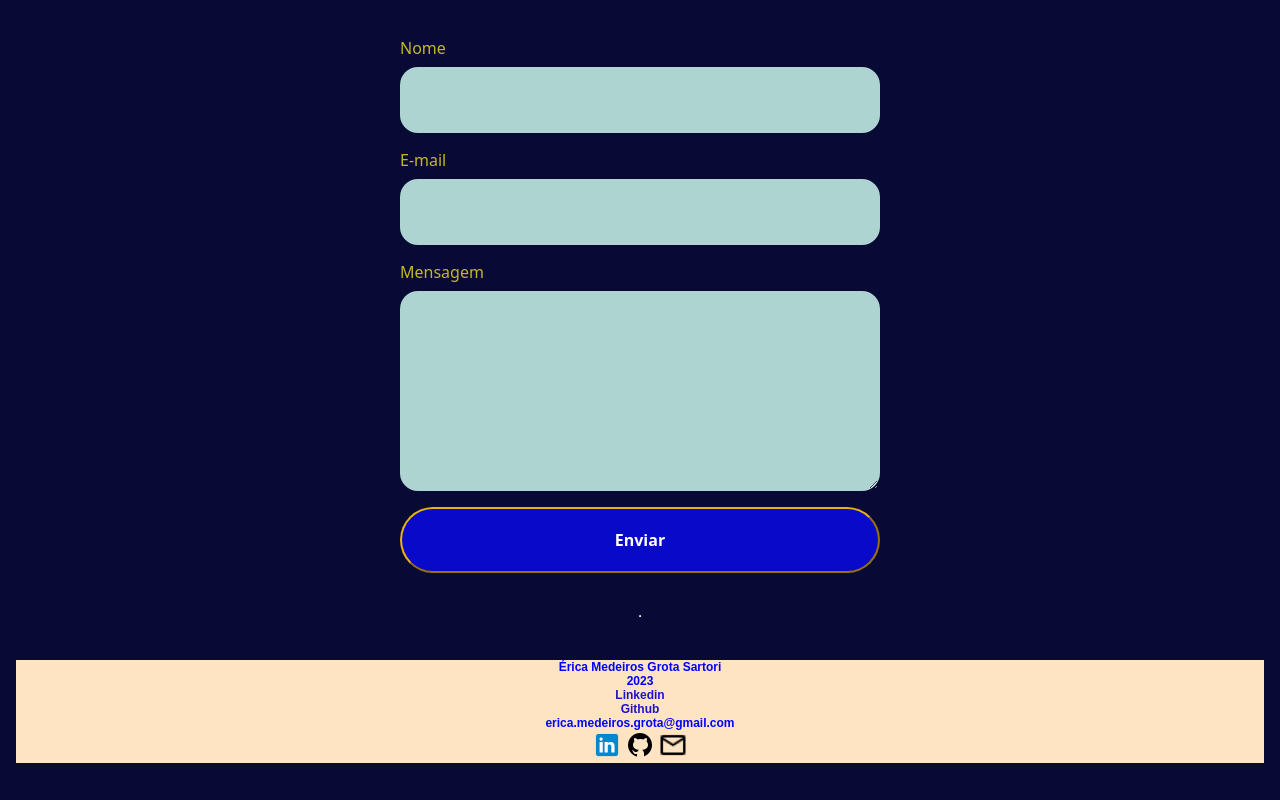
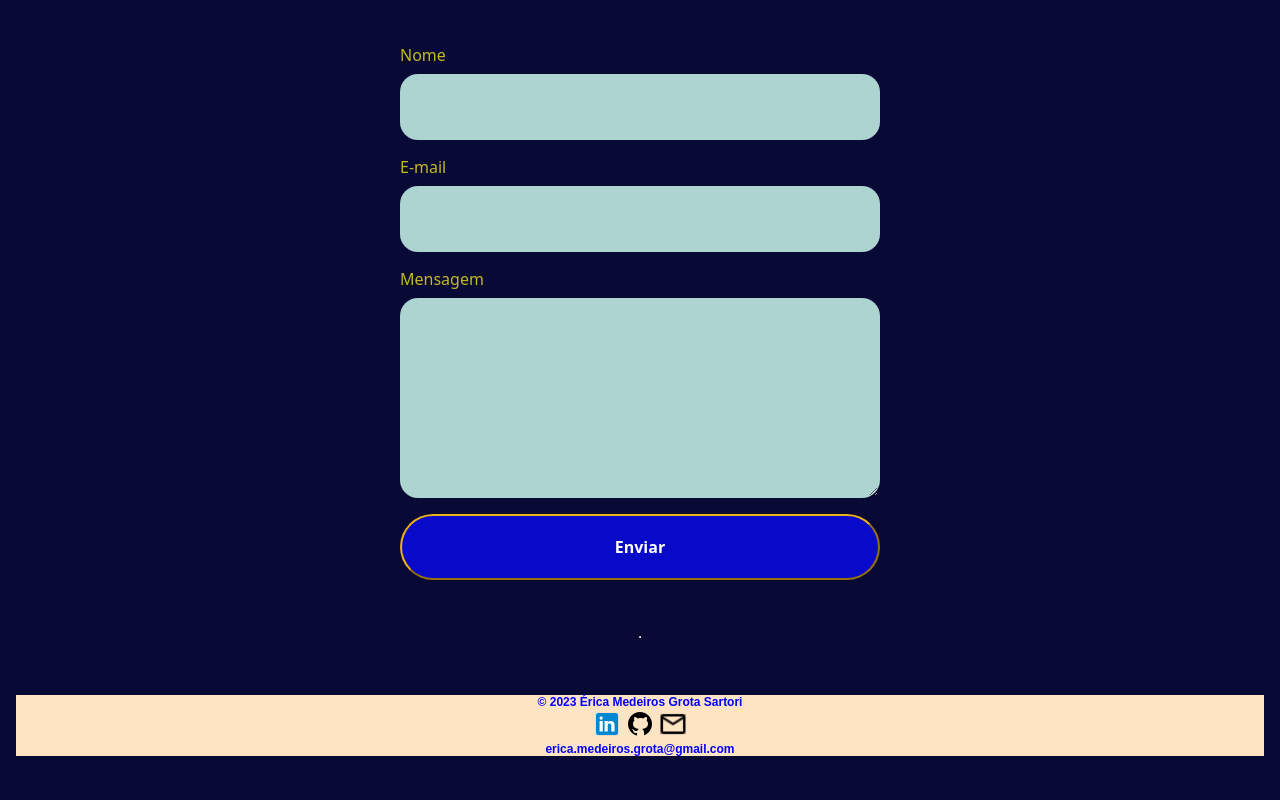
Before and after one commit to EricaMGS/EricaMGS.github.io, a plain HTML site: page form.html in a window 1280 px wide. Drawn offline with Linux system fonts and the light colour scheme.

Commit message:
footer links nas imagens, copyright

```diff
--- a/form.html
+++ b/form.html
@@ -7,7 +7,7 @@
     <link rel="preconnect" href="https://fonts.googleapis.com">
 <link rel="preconnect" href="https://fonts.gstatic.com" crossorigin>
 <link href="https://fonts.googleapis.com/css2?family=Great+Vibes&family=Satisfy&family=Source+Serif+4:ital,opsz,wght@0,8..60,500;1,8..60,200;1,8..60,300&family=Tajawal:wght@200&display=swap" rel="stylesheet">
-<link rel="shortcut icon" href="foguete.png">
+<link rel="shortcut icon" href="contact_page.png">
 <link rel="stylesheet" href="estiloform.css">
 <script defer src="app.js"></script>
 </head>
@@ -29,16 +29,11 @@
 
       <hr>
       <footer class=".fontrodape">
-        <p>Érica Medeiros Grota Sartori<br> 2023</p>
-        <p><a href="https://www.linkedin.com/in/erica-medeiros-grota-sartori/" target="_blank">Linkedin</a></p>
-        <p><a href="https://github.com/EricaMGS" target="_blank">Github</a></p>
-        <p>erica.medeiros.grota@gmail.com</p>
-        <p>
-        <img src="in.png" alt="linkedin">
-        <img src="github.png" alt="github">
-       <img src="email.png" alt="email" >
-    </p>
-    </footer>
+          <p>  © 2023 Érica Medeiros Grota Sartori</p>
+          <p><a href="https://www.linkedin.com/in/erica-medeiros-grota-sartori/" target="_blank"><img src="in.png" alt="linkedin"></a>
+          <a href="https://github.com/EricaMGS" target="_blank"><img src="github.png" alt="github"></a>
+          <img src="email.png" alt="email" ><br>erica.medeiros.grota@gmail.com</p>
+                  </footer>
 
 </body>
 </html>
```
Also changed, not shown: index.html (+5 -10 lines).
